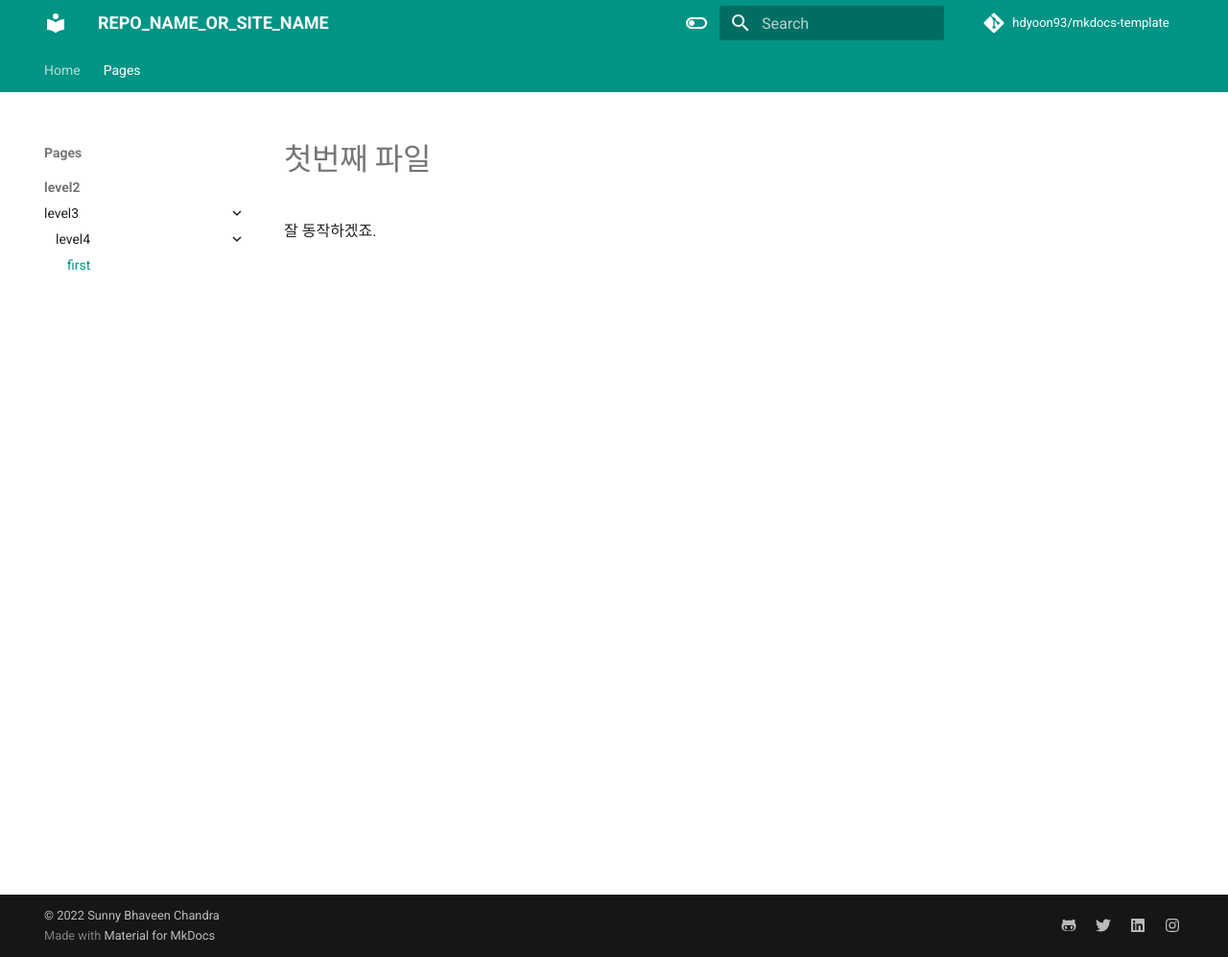
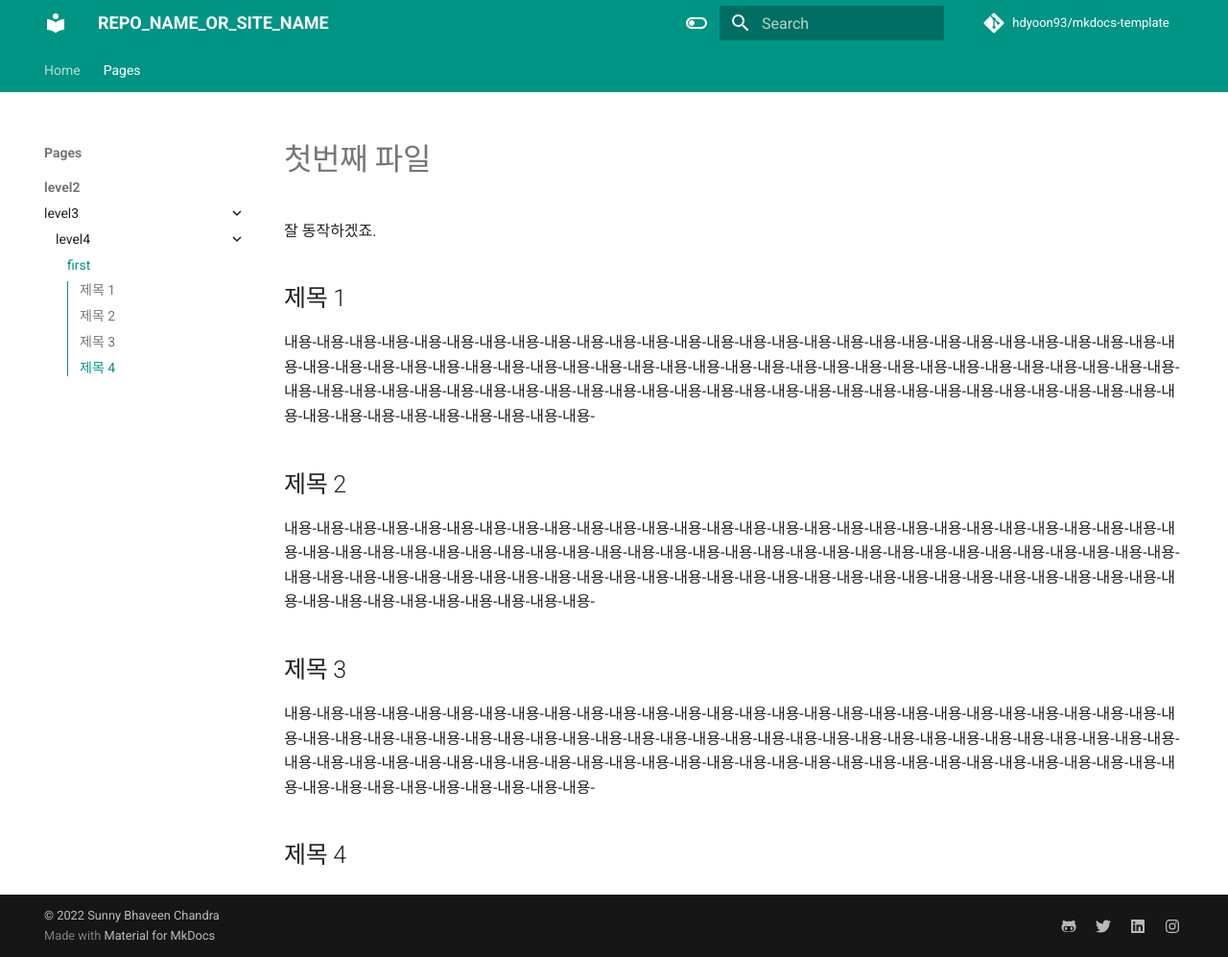
Before and after one commit to hdyoon93/mkdocs-template, an MkDocs documentation site: the page built from docs/pages/first.md, in a window 1280 px wide and 997 px high. Shown: the whole window at 96% size. Built offline with MkDocs 1.6.1 and Material for MkDocs 9.7.7, drawn with Linux system fonts in a browser that asks for light colours; comment, search, counter and statistics services are not loaded.

Commit message:
Update first.md

```diff
--- a/docs/pages/first.md
+++ b/docs/pages/first.md
@@ -1,3 +1,17 @@
 # 첫번째 파일
 
 잘 동작하겠죠.
+
+## 제목 1
+
+내용-내용-내용-내용-내용-내용-내용-내용-내용-내용-내용-내용-내용-내용-내용-내용-내용-내용-내용-내용-내용-내용-내용-내용-내용-내용-내용-내용-내용-내용-내용-내용-내용-내용-내용-내용-내용-내용-내용-내용-내용-내용-내용-내용-내용-내용-내용-내용-내용-내용-내용-내용-내용-내용-내용-내용-내용-내용-내용-내용-내용-내용-내용-내용-내용-내용-내용-내용-내용-내용-내용-내용-내용-내용-내용-내용-내용-내용-내용-내용-내용-내용-내용-내용-내용-내용-내용-내용-내용-내용-내용-내용-
+
+## 제목 2
+
+내용-내용-내용-내용-내용-내용-내용-내용-내용-내용-내용-내용-내용-내용-내용-내용-내용-내용-내용-내용-내용-내용-내용-내용-내용-내용-내용-내용-내용-내용-내용-내용-내용-내용-내용-내용-내용-내용-내용-내용-내용-내용-내용-내용-내용-내용-내용-내용-내용-내용-내용-내용-내용-내용-내용-내용-내용-내용-내용-내용-내용-내용-내용-내용-내용-내용-내용-내용-내용-내용-내용-내용-내용-내용-내용-내용-내용-내용-내용-내용-내용-내용-내용-내용-내용-내용-내용-내용-내용-내용-내용-내용-
+
+## 제목 3
+
+내용-내용-내용-내용-내용-내용-내용-내용-내용-내용-내용-내용-내용-내용-내용-내용-내용-내용-내용-내용-내용-내용-내용-내용-내용-내용-내용-내용-내용-내용-내용-내용-내용-내용-내용-내용-내용-내용-내용-내용-내용-내용-내용-내용-내용-내용-내용-내용-내용-내용-내용-내용-내용-내용-내용-내용-내용-내용-내용-내용-내용-내용-내용-내용-내용-내용-내용-내용-내용-내용-내용-내용-내용-내용-내용-내용-내용-내용-내용-내용-내용-내용-내용-내용-내용-내용-내용-내용-내용-내용-내용-내용-
+
+## 제목 4
```
